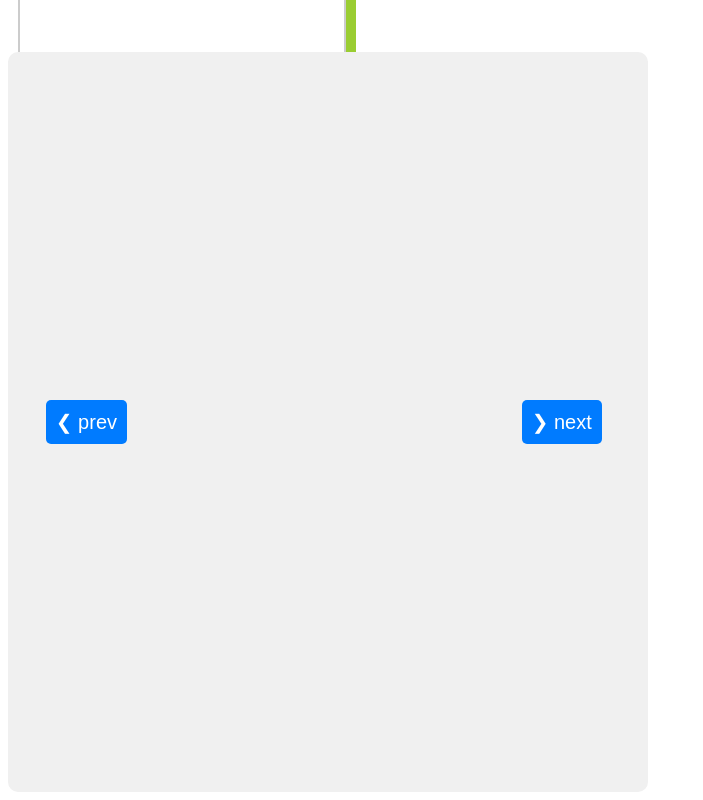
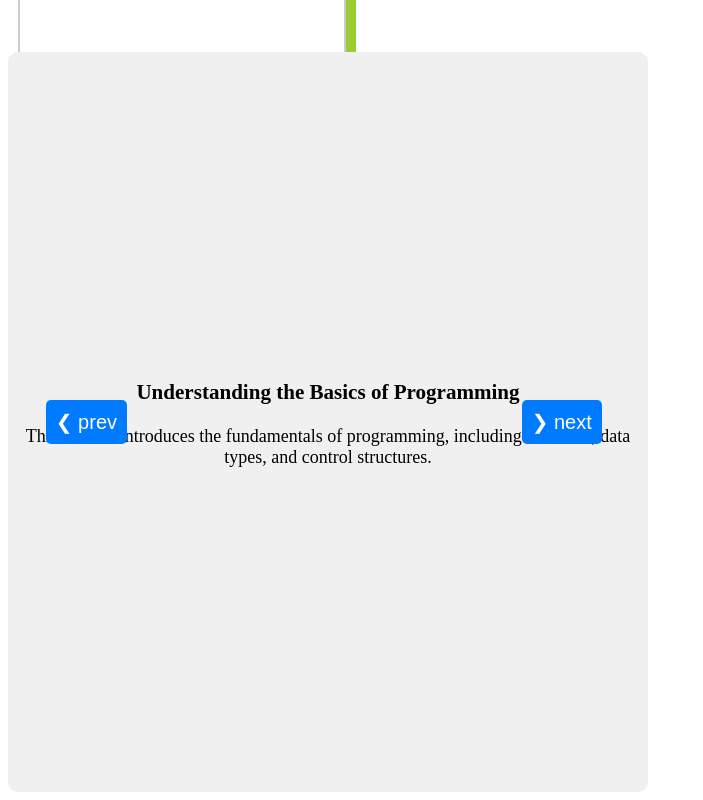
Before and after one commit to MeenakshiPramod/PEGASUS, a React (Vite) app in the folder frontend/: page / in a window 1280 px wide. Shown: the part 702-1502 px from the top of the page, without its empty margins (0-703 px from the left). Built offline with nearby package versions, Linux system fonts and the light colour scheme.

Commit message:
feat: update Slider component to safely extract slides and display title and description

```diff
--- a/frontend/components/slider/Slider.jsx
+++ b/frontend/components/slider/Slider.jsx
@@ -2,15 +2,14 @@ import React, { useState } from 'react';
 import './Slider.css';
 
 const Slider = ({ content }) => {
+  const slides = content?.content || []; // Safely extract the content array
   const [currentIndex, setCurrentIndex] = useState(0);
   const [direction, setDirection] = useState(''); // Tracks direction of the transition
   const [showContent, setShowContent] = useState(true); // Controls visibility of content
 
-  const slideArray = content.content; // Access the array inside the object
-
   // Handle next slide
   const handleNext = () => {
-    if (currentIndex < slideArray.length - 1) {
+    if (currentIndex < slides.length - 1) {
       setDirection('right'); // Indicate a right slide
       setShowContent(false); // Hide content during transition
       setTimeout(() => {
@@ -50,7 +49,8 @@ const Slider = ({ content }) => {
             : ''
         } ${showContent ? 'show' : ''}`}
       >
-        <p>{content[currentIndex]}</p>
+        <h3>{slides[currentIndex]?.title}</h3>
+        <p>{slides[currentIndex]?.description}</p>
       </div>
     </div>
   );
```
